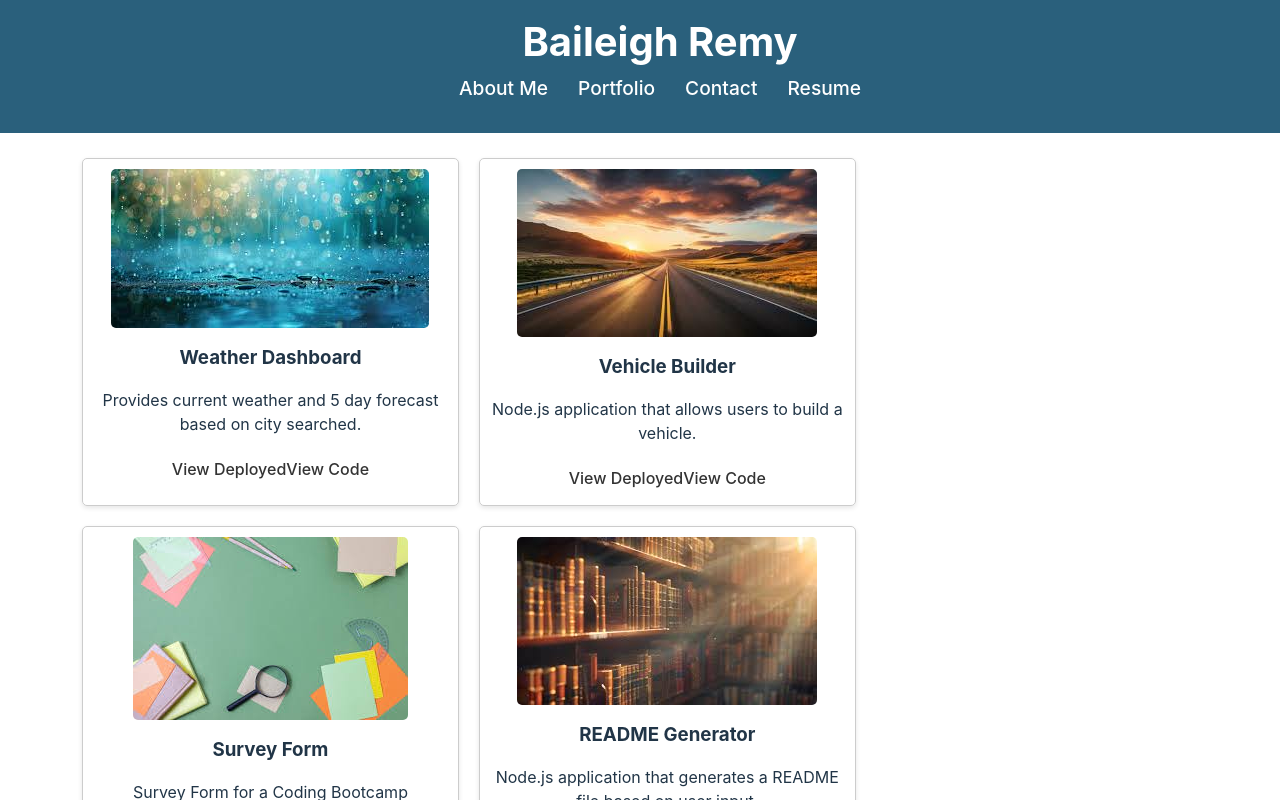
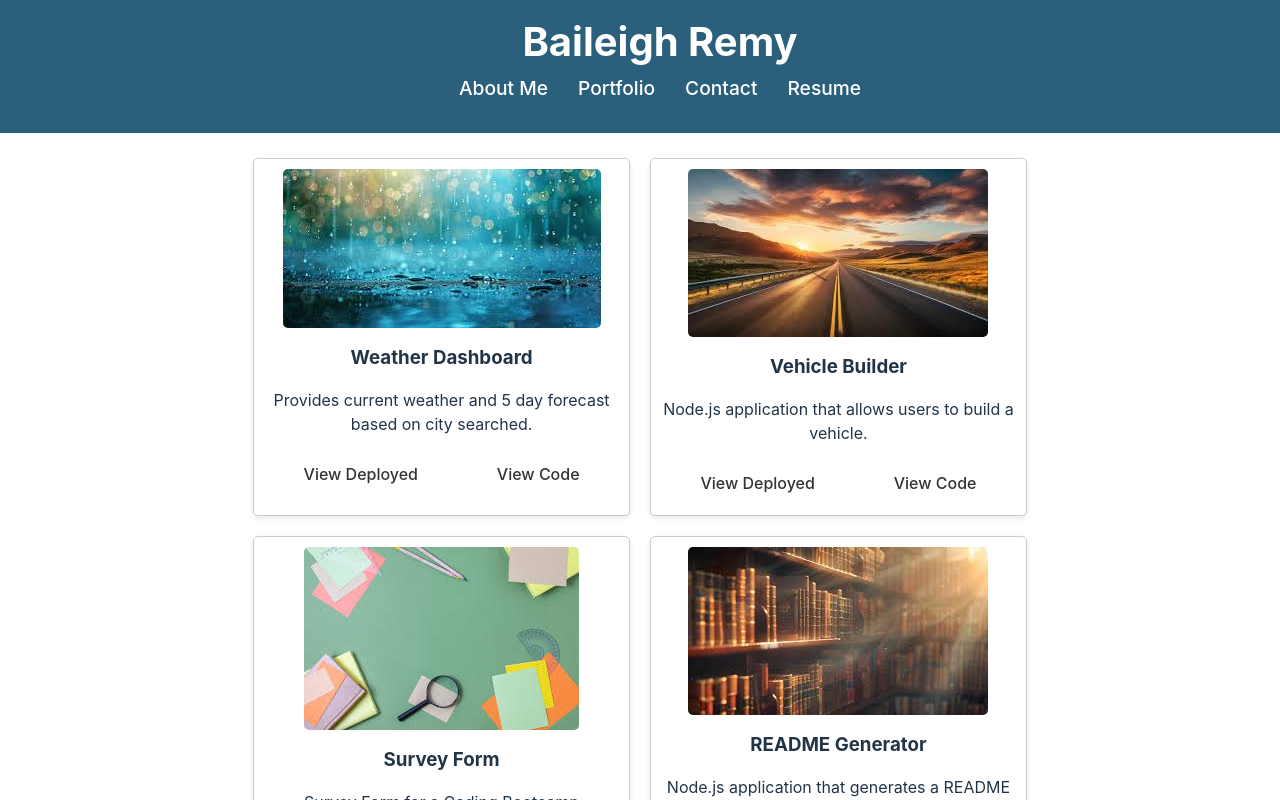
Before and after one commit to BaileighRemy/Remy-Portfolio, a React (Vite) app in the folder 02-Challenge/remy-portfolio/: page /portfolio in a window 1280 px wide. Shown: the top 800 px of the page. Built offline with nearby package versions, Linux system fonts and the light colour scheme.

Commit message:
Fixed some styling for contact page and portfolio

```diff
--- a/02-Challenge/remy-portfolio/src/App.css
+++ b/02-Challenge/remy-portfolio/src/App.css
@@ -132,8 +132,15 @@ nav a:hover {
   flex-direction: column;
 }
 
+.contact div {
+  display: flex;
+  align-items: flex-start; /* Align items to the start */
+}
+
 .contact label {
   margin-bottom: 5px;
+  margin-right: 10px; /* Space between label and textarea */
+  flex: 0 0 auto; /* Prevent the label from growing */
 }
 
 .contact input,
@@ -142,6 +149,10 @@ nav a:hover {
   padding: 10px;
   border: 1px solid #ccc;
   border-radius: 4px;
+}
+
+.contact textarea {
+  flex: 1; /* Allow the textarea to grow and take the remaining space */
 }
 
 .contact button {
@@ -170,6 +181,7 @@ nav a:hover {
 .project-list {
   display: flex;
   flex-wrap: wrap; /* Allows projects to wrap to the next line */
+  justify-content: center; /* Center the project boxes */
 }
 
 .project {
@@ -190,9 +202,19 @@ nav a:hover {
   margin: 10px 0;
 }
 
+.project-links {
+  display: flex;
+  justify-content: space-around; /* Space out the links */
+  margin-top: 10px; /* Space above the links */
+}
+
+.project-links a {
+  margin: 0; /* Remove margin since flexbox handles spacing */
+}
+
 .project a {
   display: inline-block;
-  margin: 5px 0;
+  margin: 10px 0;
   color: #333;
   text-decoration: none;
 }
--- a/02-Challenge/remy-portfolio/src/Footer.jsx
+++ b/02-Challenge/remy-portfolio/src/Footer.jsx
@@ -7,6 +7,7 @@ const Footer = () => {
             <ul>
                 <li><a href="https://github.com/BaileighRemy" target="_blank" rel="noopener noreferrer">GitHub</a></li>
                 <li><a href="https://www.linkedin.com/in/baileigh-remy/" target="_blank" rel="noopener noreferrer">LinkedIn</a></li>
+                <li><a href="https://www.codewars.com/users/bailremy" target="_blank" rel="noopener noreferrer">Codewars</a></li>
             </ul>
         </footer>
     );
--- a/02-Challenge/remy-portfolio/src/Portfolio.jsx
+++ b/02-Challenge/remy-portfolio/src/Portfolio.jsx
@@ -64,8 +64,10 @@ const Portfolio = () => {
                         <img src={project.image} alt={project.title} />
                         <h3>{project.title}</h3>
                         <p>{project.description}</p>
+                        <div className="project-links">
                         <a href={project.deployedLink} target="_blank" rel="noopener noreferrer">View Deployed</a>
                         <a href={project.githubLink} target="_blank" rel="noopener noreferrer">View Code</a>
+                        </div>
                     </div>
                 ))}
             </div>
```
